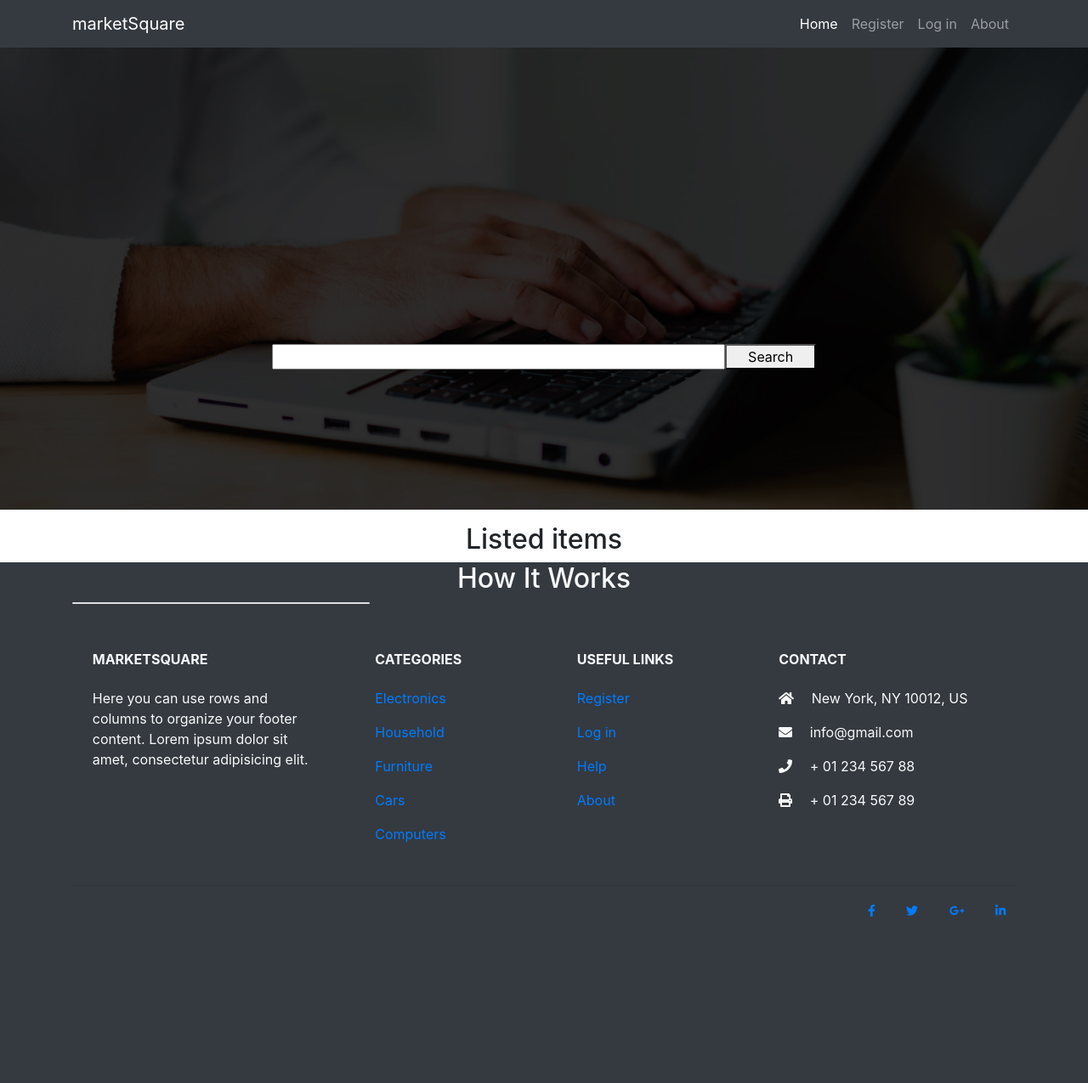
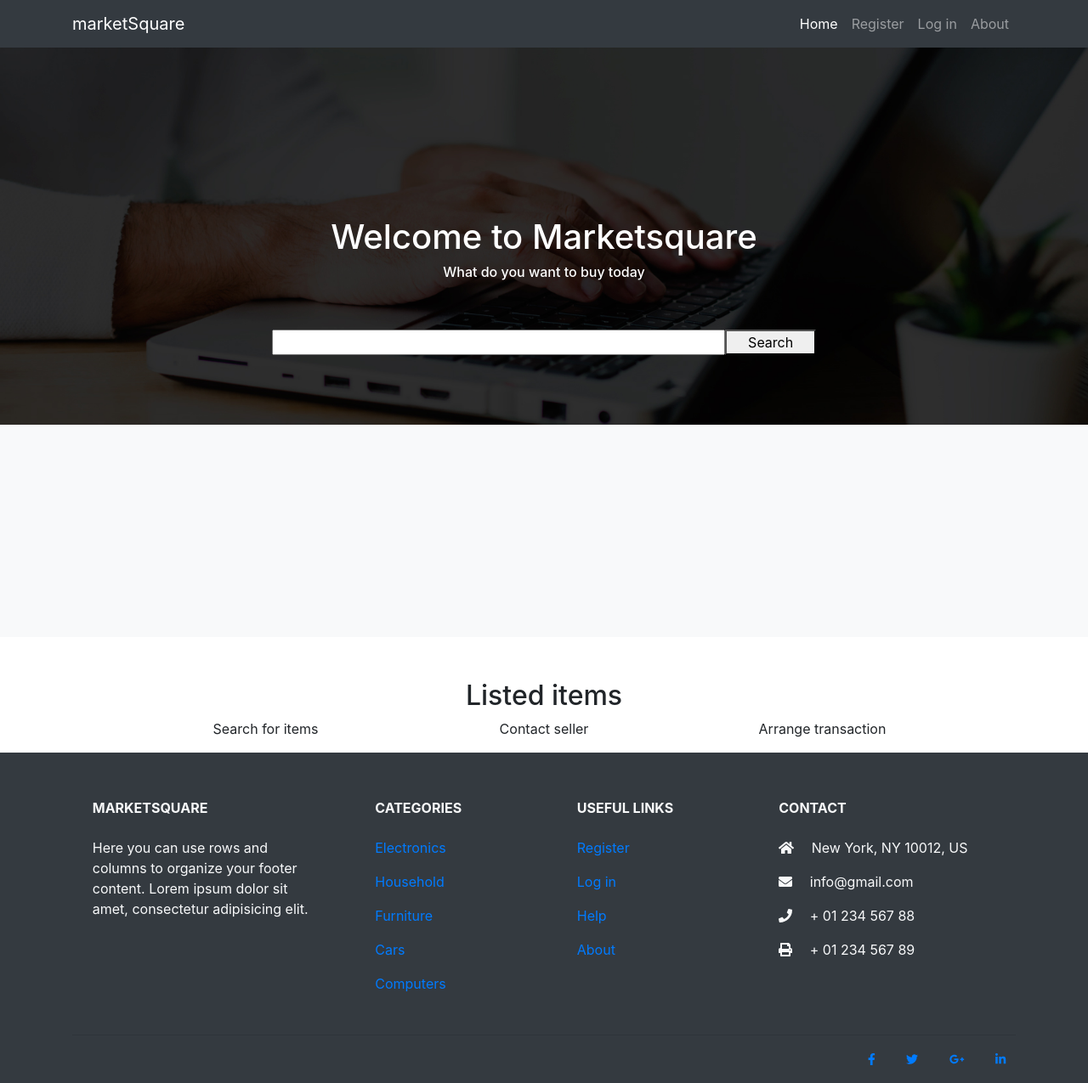
Before and after one commit to Code-Institute-Submissions/SegzAyo-SegzAyo-Online_MarketPlace2_AprResub, a Flask app: page / in a window 1280 px wide. Shown: the whole page at 85% size. Before the commit the page ends 1079 px from the top, so only its background shows below. Run offline with Flask 2, Linux system fonts and the light colour scheme; grey boxes labelled with a size stand in for pictures from a placeholder-image service; data that the repository does not hold is empty; parts of the project's set-up code (start-up, migrations or seed data) failed here and were passed over; some libraries are stand-ins or nearby versions; some web fonts are replaced.

Commit message:
landing page WIP

```diff
--- a/static/css/style.css
+++ b/static/css/style.css
@@ -1,29 +1,24 @@
+@import url('https://fonts.googleapis.com/css2?family=Open+Sans:wght@400&family=Roboto&display=swap');
 
-/*.text-shadow{
-    text-shadow: 2px 2px 2px rgba(0, 0, 0, 0.5);
+/*----------------------General--*/
+.welcomeMessage {
+    padding-top: 200px;
+    color: #fff;
 }
 
-.container {
-    width: 100%;
-    margin: 0 auto;
-    max-width: 1280px;
+.categorySection {
+    background-color: #F8F9FA;
+    height: 250px;
 }
 
-.carousel .carousel-item>img {
-    width: 100%;
-} */
+.searchForm {
+    padding-top: 50px;
+}
 
 .baseContainer {
     padding-top: 55px;
-}
-
-.searchForm {
-    padding-top: 350px;
-}
-
-.baseContainer {
     text-align: center;
-    height: 600px;
+    height: 500px;
     background-image: url("/static/images/Basic-Landing-Page-background.jpg");
     background-size: cover;
     background-position: center;
--- a/templates/products.html
+++ b/templates/products.html
@@ -1,7 +1,10 @@
 {% extends "base.html" %}
 {% block content %}
 <section class="container-fluid baseContainer">
-
+    <div class="welcomeMessage">
+        <h1>Welcome to Marketsquare</h1>
+        <h6>What do you want to buy today</h6>
+    </div>
     <form id="searchForm" class="row searchForm justify-content-center">
         <input id="word" name="word" type="text" class="col-8 col-xs-6 col-md-4 col-lg-5 center-align my-auto validate" required>
         <button type="submit" class="col-3 col-md-2 col-lg-1 center-align my-auto">
@@ -9,9 +12,9 @@
         </button>
     </form>
 </section>
-<section class="container-fluid">
+<section class="container-fluid categorySection">
     <ul>
-        <div class="row justify-content-center">
+        <div class="row justify-content-center" style="padding-top: 100px">
         {% for category in categories %}
             <div class="col-3 col-md-2 text-center my-auto">
                 <a href="{{url_for('get_categories', category_id=category.id)}}">
@@ -23,7 +26,7 @@
     </ul>
 </section>
 <section class="container">
-    <div id="home" class="row justify-content-start">
+    <div id="home" class="row justify-content-start" style="padding-top: 50px;">
         <div class="col-12 text-center">
             <h2>Listed items</h2>
         </div>
@@ -71,18 +74,22 @@
         </a>
     </div>
 </section>
+<section>
+    <div class="row justify-content-center">
+        <div class="col-12 col-md-3 text-center">
+            <p>Search for items</p>
+        </div>
+        <div class="col-12 col-md-3 text-center">
+            <p>Contact seller</p>
+        </div>
+        <div class="col-12 col-md-3 text-center">
+            <p>Arrange transaction</p>
+        </div>
+    </div>
+</section>
+{% endblock %}
 
 
-<div id="results" style="display: none">
-	<h2>Searched result</h2>
-	<div>
-		<a href="#">
-			<span id="product_name"></span>
-            <span id="product_price"></span>
-			<span id="product_description"></span>
-		</a>
-	</div>
-</div>
 <section class="py-12 bg-dark bg-pattern" id="howItWorks">
     <div class="container">
         <div class="row">
@@ -101,4 +108,3 @@
         </div>
     </div>
 </section>
-{% endblock %}
```
